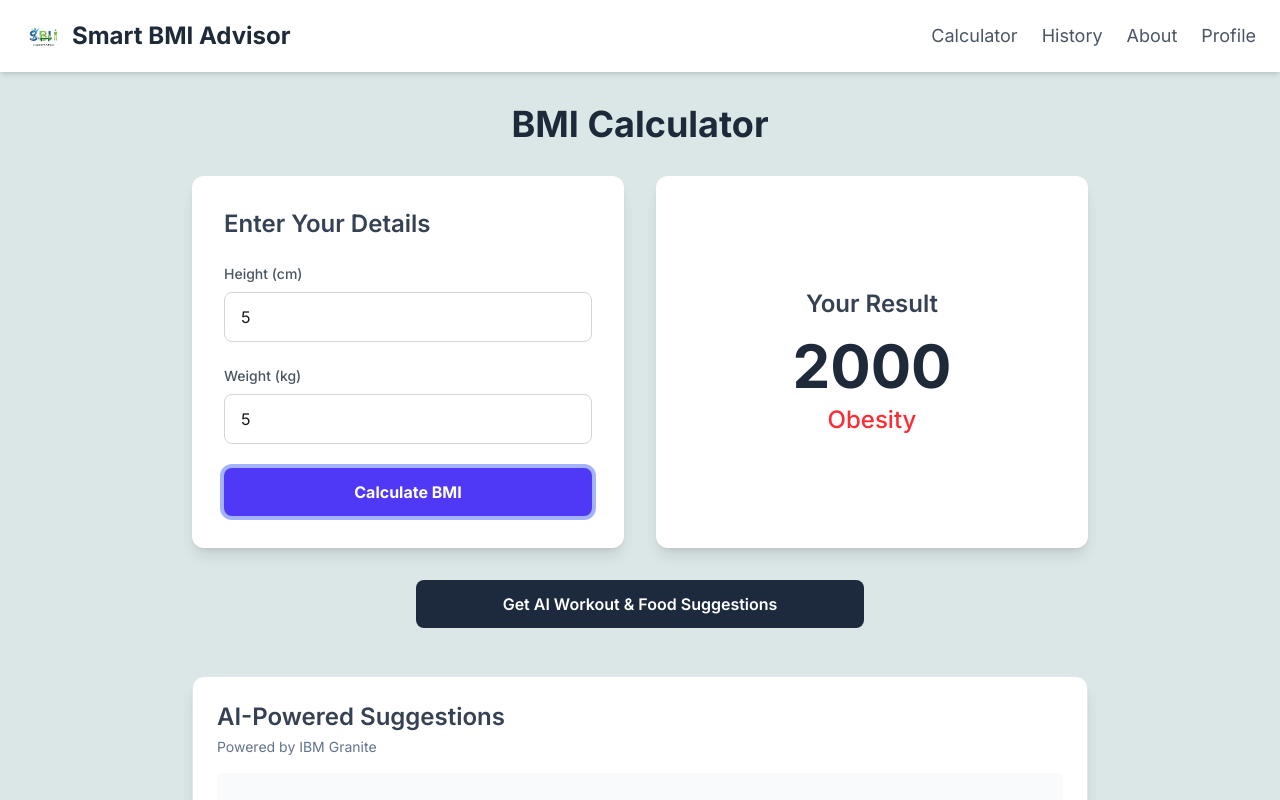
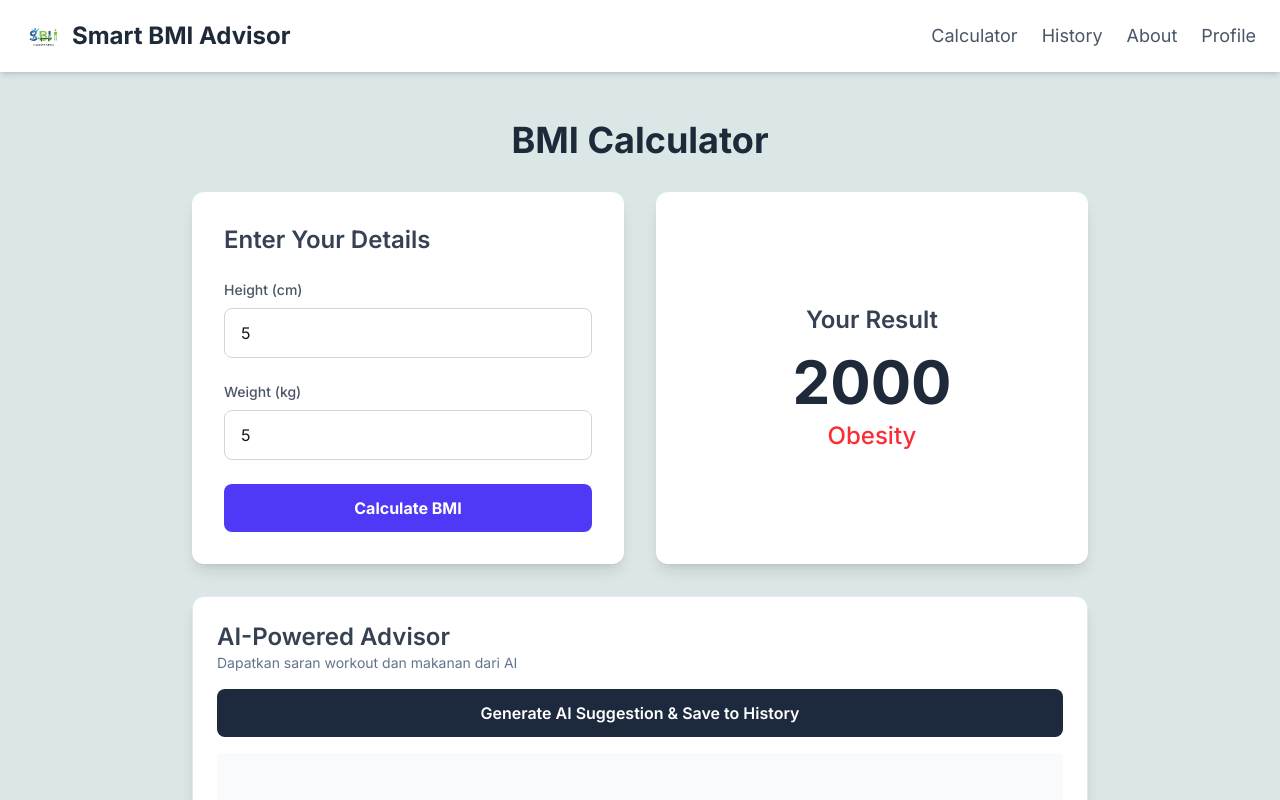
Before and after one commit to RadityaNalendraU/bmi_mass_calculator_integrated_with_ai, a Next.js app: page / in a window 1280 px wide. Both pictures are taken after typing "5", "5" into the empty fields and a click on the button "Calculate BMI". Shown: the top 800 px of the page. Built offline with nearby package versions, Linux system fonts and the light colour scheme.

Commit message:
adding modal to get history prompt

```diff
--- a/app/page.tsx
+++ b/app/page.tsx
@@ -1,12 +1,17 @@
 "use client";
 
-import { useState } from 'react';
-import AI_advisor from '@/components/AI_advisor'; // Import the new component
+import { useState, useEffect } from 'react';
+import AI_advisor from '@/components/AI_advisor';
+import BMI_history_card from '@/components/bmi_history_card'; // Menggunakan nama file yang Anda berikan
+import History_modal from '@/components/History_modal';
 
-// Tipe data untuk entri history
-interface BmiHistoryEntry {
+// Tipe data untuk entri history diperbarui untuk menyimpan semua informasi
+export interface BmiHistoryEntry {
+  id: string; // ID unik untuk menghapus entri
   bmi: number;
+  category: string;
   date: string;
+  suggestion: string; // Menyimpan hasil prompt AI
 }
 
 const MainPage = () => {
@@ -15,43 +20,20 @@ const MainPage = () => {
   const [bmi, setBmi] = useState<number | null>(null);
   const [error, setError] = useState<string>('');
 
-  // New state variables for AI feature, similar to your example
-  const [aiSuggestion, setAiSuggestion] = useState('');
-  const [isGenerating, setIsGenerating] = useState(false);
-  const [aiError, setAiError] = useState<string | null>(null);
+  // State untuk mengelola daftar riwayat
+  const [history, setHistory] = useState<BmiHistoryEntry[]>([]);
 
-  const calculateBmi = () => {
-    // Reset AI suggestion when a new BMI is calculated
-    setAiSuggestion('');
-    setAiError(null);
+  // State untuk mengelola pop-up (modal)
+  const [isModalOpen, setIsModalOpen] = useState(false);
+  const [selectedHistory, setSelectedHistory] = useState<BmiHistoryEntry | null>(null);
 
-    const h = parseFloat(height);
-    const w = parseFloat(weight);
-
-    if (isNaN(h) || isNaN(w) || h <= 0 || w <= 0) {
-      setError('Please enter valid height and weight.');
-      setBmi(null);
-      return;
+  // Memuat riwayat dari local storage saat aplikasi dibuka
+  useEffect(() => {
+    const savedHistory = localStorage.getItem('bmiHistory');
+    if (savedHistory) {
+      setHistory(JSON.parse(savedHistory));
     }
-
-    const heightInMeters = h / 100;
-    const calculatedBmi = w / (heightInMeters * heightInMeters);
-    const finalBmi = parseFloat(calculatedBmi.toFixed(2));
-
-    setBmi(finalBmi);
-    setError('');
-    saveToHistory(finalBmi);
-  };
-
-  const saveToHistory = (newBmi: number) => {
-    const newEntry: BmiHistoryEntry = {
-      bmi: newBmi,
-      date: new Date().toISOString(),
-    };
-    const existingHistory: BmiHistoryEntry[] = JSON.parse(localStorage.getItem('bmiHistory') || '[]');
-    const updatedHistory = [newEntry, ...existingHistory];
-    localStorage.setItem('bmiHistory', JSON.stringify(updatedHistory));
-  };
+  }, []);
 
   const getBmiCategory = (bmiValue: number | null) => {
     if (bmiValue === null) return { text: '', color: '' };
@@ -61,54 +43,66 @@ const MainPage = () => {
     return { text: 'Obesity', color: 'text-red-500' };
   };
 
-  // New function to handle the AI suggestion generation
-  const handleGenerateSuggestion = async () => {
+  const calculateBmi = () => {
+    // Fungsi ini sekarang hanya fokus pada kalkulasi BMI
+    const h = parseFloat(height);
+    const w = parseFloat(weight);
+    if (isNaN(h) || isNaN(w) || h <= 0 || w <= 0) {
+      setError('Please enter valid height and weight.');
+      setBmi(null);
+      return;
+    }
+    const heightInMeters = h / 100;
+    const calculatedBmi = w / (heightInMeters * heightInMeters);
+    const finalBmi = parseFloat(calculatedBmi.toFixed(2));
+    setBmi(finalBmi);
+    setError('');
+  };
+
+  // Fungsi baru untuk menyimpan riwayat SETELAH saran AI dibuat
+  const saveHistory = (suggestion: string) => {
     if (!bmi) return;
+    const bmiCategory = getBmiCategory(bmi);
+    const newEntry: BmiHistoryEntry = {
+      id: new Date().toISOString(), // ID unik berdasarkan waktu
+      bmi: bmi,
+      category: bmiCategory.text,
+      date: new Date().toLocaleString('id-ID', { dateStyle: 'long', timeStyle: 'short' }),
+      suggestion: suggestion,
+    };
+    const updatedHistory = [newEntry, ...history];
+    setHistory(updatedHistory);
+    localStorage.setItem('bmiHistory', JSON.stringify(updatedHistory));
+  };
 
-    setIsGenerating(true);
-    setAiSuggestion('');
-    setAiError(null);
+  // Fungsi untuk menghapus entri riwayat berdasarkan ID
+  const handleDeleteHistory = (id: string) => {
+    const updatedHistory = history.filter(entry => entry.id !== id);
+    setHistory(updatedHistory);
+    localStorage.setItem('bmiHistory', JSON.stringify(updatedHistory));
+  };
 
-    const bmiCategory = getBmiCategory(bmi);
+  // Fungsi untuk membuka pop-up dan menampilkan detail
+  const handleOpenModal = (entry: BmiHistoryEntry) => {
+    setSelectedHistory(entry);
+    setIsModalOpen(true);
+  };
 
-    try {
-      const response = await fetch('/API/AI_get_suggestion', {
-        method: 'POST',
-        headers: { 'Content-Type': 'application/json' },
-        body: JSON.stringify({
-          bmi,
-          category: bmiCategory.text,
-          height,
-          weight,
-        }),
-      });
-
-      if (!response.ok) {
-        throw new Error(`Error: ${response.statusText}`);
-      }
-
-      const data = await response.json();
-      if (data.output && Array.isArray(data.output)) {
-        setAiSuggestion(data.output.join(""));
-      }
-
-    } catch (err) {
-      setAiError("Sorry, we couldn't get a suggestion from the AI. Please try again.");
-      console.error(err);
-    } finally {
-      setIsGenerating(false);
-    }
+  // Fungsi untuk menutup pop-up
+  const handleCloseModal = () => {
+    setIsModalOpen(false);
+    setSelectedHistory(null);
   };
 
   const bmiCategory = getBmiCategory(bmi);
 
   return (
-    <div className="flex flex-col items-center justify-center w-full">
+    <>
+      <div className="flex flex-col items-center justify-center w-full p-4">
         <h1 className="text-4xl font-bold text-gray-800 mb-8">BMI Calculator</h1>
-
         <div className="grid grid-cols-1 md:grid-cols-2 gap-8 w-full max-w-4xl">
           {/* Input Card */}
-        <div className="bg-white p-8 rounded-xl shadow-lg transition-shadow hover:shadow-2xl">
+          <div className="bg-white p-8 rounded-xl shadow-lg">
             <h2 className="text-2xl font-semibold text-gray-700 mb-6">Enter Your Details</h2>
             <div className="space-y-6">
               <div>
@@ -119,15 +113,14 @@ const MainPage = () => {
                 <label htmlFor="weight" className="block text-sm font-medium text-gray-600 mb-2">Weight (kg)</label>
                 <input type="number" id="weight" value={weight} onChange={(e) => setWeight(e.target.value)} className="w-full px-4 py-3 border border-gray-300 rounded-lg focus:ring-2 focus:ring-indigo-500" placeholder="e.g., 70"/>
               </div>
-            <button onClick={calculateBmi} className="w-full bg-indigo-600 text-white font-bold py-3 px-6 rounded-lg hover:bg-indigo-700 focus:outline-none focus:ring-4 focus:ring-indigo-300 transition-transform transform hover:scale-105">
+              <button onClick={calculateBmi} className="w-full bg-indigo-600 text-white font-bold py-3 px-6 rounded-lg hover:bg-indigo-700">
                 Calculate BMI
               </button>
               {error && <p className="text-red-500 mt-4 text-center">{error}</p>}
             </div>
           </div>
-
           {/* Result Card */}
-        <div className="bg-white p-8 rounded-xl shadow-lg flex flex-col items-center justify-center text-center transition-shadow hover:shadow-2xl">
+          <div className="bg-white p-8 rounded-xl shadow-lg flex flex-col items-center justify-center text-center">
             <h2 className="text-2xl font-semibold text-gray-700 mb-4">Your Result</h2>
             {bmi !== null ? (
               <div>
@@ -140,27 +133,42 @@ const MainPage = () => {
           </div>
         </div>
 
-      {/* AI Section - Renders button and advisor component */}
-      <div className="w-full max-w-4xl mt-8 flex flex-col items-center">
+        {/* Komponen AI Advisor, sekarang dengan prop onSuggestionGenerated */}
         {bmi !== null && (
-          <div className="w-full md:w-1/2 mb-4">
-             <button
-              onClick={handleGenerateSuggestion}
-              disabled={isGenerating}
-              className="w-full bg-slate-800 text-white font-semibold py-3 px-4 rounded-lg hover:bg-slate-900 transition-colors focus:outline-none focus:ring-2 focus:ring-offset-2 focus:ring-slate-500 disabled:bg-slate-400 disabled:cursor-not-allowed"
-            >
-              {isGenerating ? "Analyzing Your Results..." : "Get AI Workout & Food Suggestions"}
-            </button>
+          <AI_advisor
+            bmi={bmi}
+            category={bmiCategory.text}
+            height={height}
+            weight={weight}
+            onSuggestionGenerated={saveHistory}
+          />
+        )}
+
+        {/* Bagian Riwayat Baru */}
+        <div className="w-full max-w-4xl mt-12">
+          <h2 className="text-2xl font-semibold text-gray-700 mb-4">Calculation History</h2>
+          {history.length > 0 ? (
+            <div className="space-y-4">
+              {history.map(entry => (
+                <BMI_history_card
+                  key={entry.id}
+                  entry={entry}
+                  onOpenModal={() => handleOpenModal(entry)}
+                  onDelete={() => handleDeleteHistory(entry.id)}
+                />
+              ))}
             </div>
+          ) : (
+            <p className="text-center text-slate-500 bg-slate-50 p-8 rounded-lg">No history yet.</p>
           )}
-        <AI_advisor
-          suggestion={aiSuggestion}
-          isLoading={isGenerating}
-          error={aiError}
-        />
         </div>
       </div>
+
+      {/* Menampilkan Modal/Pop-up jika isModalOpen bernilai true */}
+      {isModalOpen && selectedHistory && (
+        <History_modal entry={selectedHistory} onClose={handleCloseModal} />
+      )}
+    </>
   );
 };
-
 export default MainPage;
--- a/components/AI_advisor.tsx
+++ b/components/AI_advisor.tsx
@@ -1,45 +1,88 @@
 "use client";
 
+import { useState } from "react";
 import ReactMarkdown from "react-markdown";
 
-// Define the types for the component's props
+// Tipe data untuk props komponen, sekarang termasuk fungsi callback
 type AiAdvisorProps = {
-  suggestion: string;
-  isLoading: boolean;
-  error: string | null;
+  bmi: number;
+  category: string;
+  height: string;
+  weight: string;
+  onSuggestionGenerated: (suggestion: string) => void; // Prop baru untuk mengirim data ke parent
 };
 
 export default function AI_advisor({
-  suggestion,
-  isLoading,
-  error,
+  bmi,
+  category,
+  height,
+  weight,
+  onSuggestionGenerated
 }: AiAdvisorProps) {
+  const [isLoading, setIsLoading] = useState(false);
+  const [aiResponse, setAiResponse] = useState("");
+  const [error, setError] = useState("");
+
+  const handleGetSuggestion = async () => {
+    setIsLoading(true);
+    setAiResponse("");
+    setError("");
+
+    try {
+      const response = await fetch("/API/AI_get_suggestion", {
+        method: "POST",
+        headers: { "Content-Type": "application/json" },
+        body: JSON.stringify({ bmi, category, height, weight }),
+      });
+
+      if (!response.ok) {
+        throw new Error(`Error: Gagal mengambil data`);
+      }
+
+      const data = await response.json();
+
+      if (data.output && Array.isArray(data.output)) {
+        const suggestionText = data.output.join("");
+        setAiResponse(suggestionText);
+        // Panggil fungsi callback untuk mengirim teks saran ke page.tsx agar bisa disimpan
+        onSuggestionGenerated(suggestionText);
+      }
+    } catch (err) {
+      setError("Maaf, terjadi kesalahan saat menghubungi AI. Silakan coba lagi.");
+      console.error(err);
+    } finally {
+      setIsLoading(false);
+    }
+  };
+
   return (
-    <div className="mt-8 bg-white p-6 rounded-xl border border-slate-200 shadow-lg w-full">
-      <h2 className="text-2xl font-semibold text-gray-700 mb-1">
-        AI-Powered Suggestions
-      </h2>
-      <p className="text-sm text-slate-500 mb-4">
-        Powered by IBM Granite
-      </p>
+    <div className="w-full max-w-4xl mt-8 bg-white p-6 rounded-xl border border-slate-200 shadow-lg">
+      <h2 className="text-2xl font-semibold text-gray-700">AI-Powered Advisor</h2>
+      <p className="text-sm text-slate-500 mb-4">Dapatkan saran workout dan makanan dari AI</p>
 
-      {/* Display area for AI response, loading, or error messages */}
+      <button
+        onClick={handleGetSuggestion}
+        disabled={isLoading}
+        className="w-full bg-slate-800 text-white font-semibold py-3 px-4 rounded-lg hover:bg-slate-900 transition-colors focus:outline-none focus:ring-2 focus:ring-offset-2 focus:ring-slate-500 disabled:bg-slate-400 disabled:cursor-not-allowed"
+      >
+        {isLoading ? "Menganalisis..." : "Generate AI Suggestion & Save to History"}
+      </button>
+
       <div className="mt-4 p-4 bg-slate-50 rounded-md min-h-[150px] text-sm text-slate-700">
         {isLoading && (
           <p className="animate-pulse text-center pt-10 text-slate-500">
-            AI is thinking... please wait.
+            AI sedang berpikir... mohon tunggu.
           </p>
         )}
         {error && <p className="text-red-500">{error}</p>}
-        {suggestion && (
+        {aiResponse && (
           <div className="prose prose-sm max-w-none">
-             {/* Using ReactMarkdown to correctly render formatted text */}
-            <ReactMarkdown>{suggestion}</ReactMarkdown>
+            <ReactMarkdown>{aiResponse}</ReactMarkdown>
           </div>
         )}
-        {!isLoading && !error && !suggestion && (
+        {!isLoading && !error && !aiResponse && (
           <p className="text-slate-400 text-center pt-10">
-            Your personalized workout and meal suggestions will appear here.
+            Klik tombol di atas untuk mendapatkan saran dan menyimpannya ke riwayat.
           </p>
         )}
       </div>
```
Also changed, not shown: app/history/histori_page.tsx (deleted, +0 -43 lines), app/history/page.tsx (added, +82 -0 lines), components/bmi_history_card.tsx (+48 -23 lines). Lines whose indentation alone changed are shown as unchanged.
